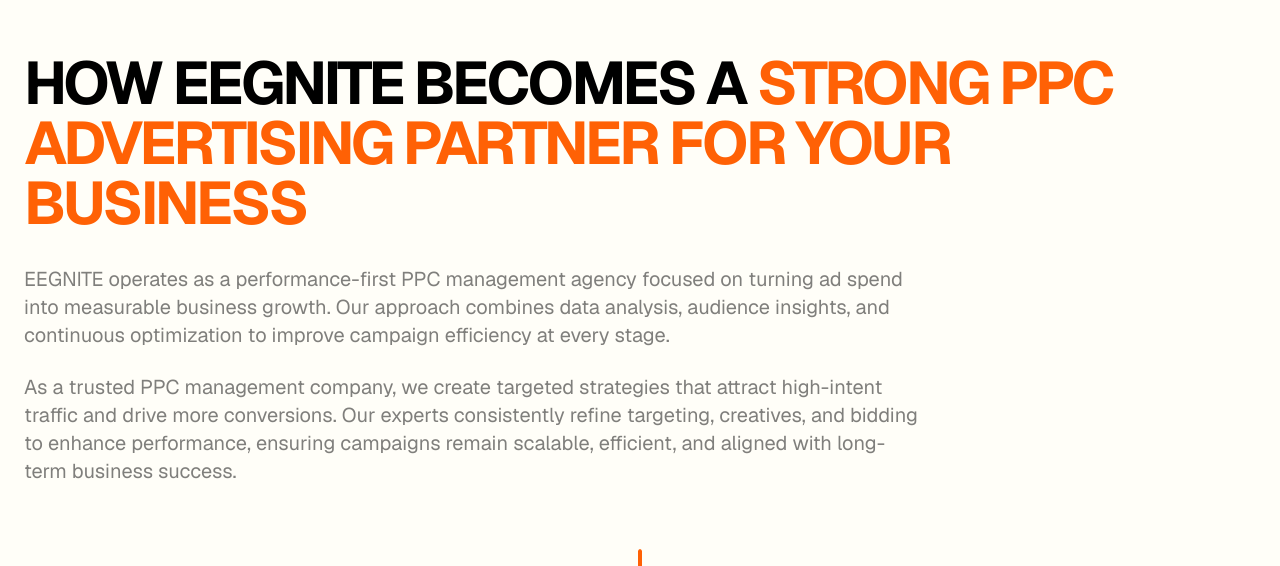
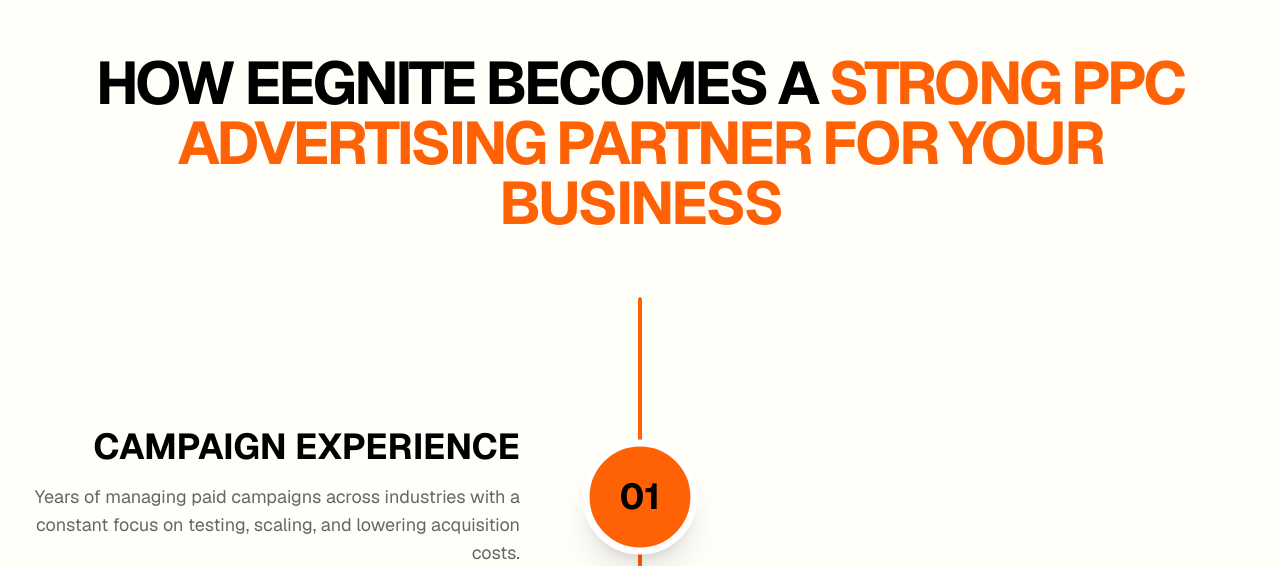
Before and after one commit to Ishaan-Gpt/eegnite-Final, a Next.js app: page /services/ppc in a window 1280 px wide. Shown: the part 6156-6722 px from the top of the page. Built offline with nearby package versions, Linux system fonts and the light colour scheme; no server answers.

Commit message:
Center align PPC Partner Section heading and remove subtitle paragraphs to match SEO page exactly

```diff
--- a/src/components/page-content/PpcInteractive.tsx
+++ b/src/components/page-content/PpcInteractive.tsx
@@ -340,12 +340,10 @@
 
     return (
         <section ref={targetRef} className="bg-white relative py-16 md:py-24">
-            <div className="max-w-[1400px] mx-auto px-6 mb-12 md:mb-16">
-                <h2 className="text-3xl md:text-6xl font-bold uppercase tracking-tighter text-black leading-[1.1] max-w-[95%] mb-8">
+            <div className="max-w-[1400px] mx-auto px-6 mb-12 md:mb-16 text-left md:text-center">
+                <h2 className="text-3xl md:text-6xl font-bold uppercase tracking-tighter text-black leading-[1.1] max-w-[95%] md:mx-auto">
                     HOW EEGNITE BECOMES A <span className="text-[#FF6105]">STRONG PPC ADVERTISING PARTNER FOR YOUR BUSINESS</span>
                 </h2>
-                <p className="text-black/50 text-base md:text-xl leading-relaxed mb-6 max-w-4xl">EEGNITE operates as a performance-first PPC management agency focused on turning ad spend into measurable business growth. Our approach combines data analysis, audience insights, and continuous optimization to improve campaign efficiency at every stage.</p>
-                <p className="text-black/50 text-base md:text-xl leading-relaxed max-w-4xl">As a trusted PPC management company, we create targeted strategies that attract high-intent traffic and drive more conversions. Our experts consistently refine targeting, creatives, and bidding to enhance performance, ensuring campaigns remain scalable, efficient, and aligned with long-term business success.</p>
             </div>
 
             <div className="relative max-w-7xl mx-auto px-6">
```
